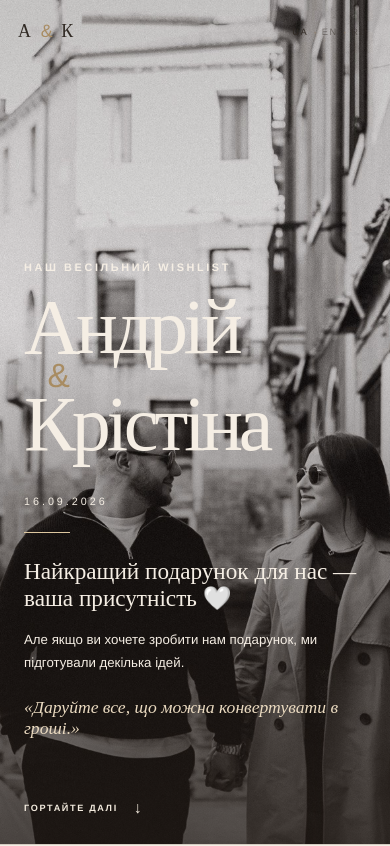
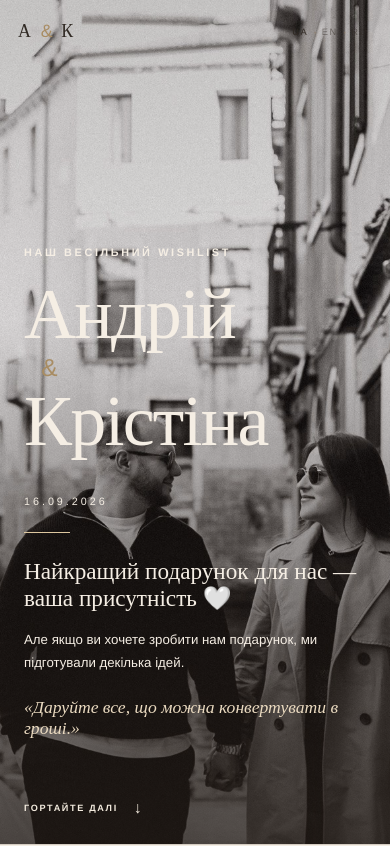
Before and after one commit to andriiriaboi/andrii-kristina-wedding-wishlist, a React (Vite) app: page / in a window 390 px wide. Shown: the top 846 px of the page. Built offline with nearby package versions, Linux system fonts and the light colour scheme.

Commit message:
add new symbol

```diff
--- a/src/styles/global.css
+++ b/src/styles/global.css
@@ -47,9 +47,9 @@ main { opacity: 1; transition: opacity 190ms ease; }
 .fallback-mark { position: absolute; z-index: 1; inset: 0; display: flex; align-items: center; justify-content: center; flex-direction: column; color: rgba(248,242,233,.68); font-family: var(--serif); font-size: clamp(5rem, 12vw, 11rem); font-weight: 400; line-height: .55; }
 .fallback-mark i { font-size: .35em; color: rgba(248,242,233,.92); }
 .hero-content { grid-column: 2; width: min(790px, 100%); align-self: center; padding: 120px clamp(36px, 8vw, 130px) 130px; text-align: center; }
-.hero-names { margin: clamp(24px, 4vh, 50px) 0 18px; font-family: var(--serif); font-size: clamp(4.5rem, 9vw, 9.7rem); font-weight: 400; letter-spacing: -.055em; line-height: .65; }
-.hero-names span { display: block; }
-.hero-names i { display: block; margin: .28em 0; color: var(--accent); font-size: .43em; font-weight: 400; }
+.hero-names { display: grid; justify-items: center; gap: clamp(10px, 1.8vh, 22px); margin: clamp(24px, 4vh, 50px) 0 18px; font-family: var(--serif); font-size: clamp(4.2rem, 7.4vw, 8.3rem); font-weight: 400; letter-spacing: -.025em; line-height: 1; }
+.hero-names span { display: block; line-height: .82; }
+.hero-names i { display: block; margin: 0; color: var(--accent); font-size: .34em; font-weight: 400; line-height: 1; }
 .hero-date { margin: 30px 0 0; font-size: .67rem; font-weight: 500; letter-spacing: .28em; }
 .hero-rule { width: 46px; height: 1px; margin: 30px auto; background: var(--accent); transform-origin: center; }
 .hero-lead { margin: 0 auto; max-width: 490px; font-family: var(--serif); font-size: clamp(1.45rem, 2.25vw, 2.05rem); line-height: 1.15; }
@@ -144,7 +144,7 @@ footer { display: grid; grid-template-columns: 1fr auto 1fr; align-items: end; p
   .hero { display: block; min-height: 100svh; color: #f5eee4; }
   .hero-visual { inset: 0; }.hero-visual::after { background: linear-gradient(0deg, rgba(34,27,22,.75), rgba(34,27,22,.1) 62%, rgba(34,27,22,.2)); }
   .hero-content { position: relative; z-index: 2; min-height: 100svh; display: flex; flex-direction: column; justify-content: flex-end; width: 100%; padding: 110px 24px 105px; }
-  .hero-names { font-size: clamp(4.8rem, 20vw, 8rem); }.hero-rule { background: #ddc79f; }.hero-quote { color: #eadac0; }.hero-sub { max-width: 570px; }
+  .hero-names { font-size: clamp(4.5rem, 18vw, 7.5rem); }.hero-rule { background: #ddc79f; }.hero-quote { color: #eadac0; }.hero-sub { max-width: 570px; }
   .scroll-indicator { color: #f4ecdf; }
   .gift--usd,.gift--usdt,.gift--usdc { grid-column: span 4; }
   .ranking { grid-template-columns: 1fr; }.ranking h2 { max-width: 750px; }
@@ -154,7 +154,7 @@ footer { display: grid; grid-template-columns: 1fr auto 1fr; align-items: end; p
 @media (max-width: 620px) {
   .header { height: 64px; padding-inline: 18px; }.header--scrolled { height: 56px; }.monogram { font-size: 1.12rem; }
   .languages button { padding: 8px 4px; font-size: .58rem; }
-  .hero-content { text-align: left; align-items: flex-start; }.hero-names { margin-top: 24px; line-height: .7; }.hero-names i { margin-left: .7em; }.hero-date { margin-top: 26px; }.hero-rule { margin: 25px 0; }.hero-lead,.hero-sub,.hero-quote { margin-left: 0; }.hero-quote { font-size: 1.1rem; }.scroll-indicator { left: 24px; right: auto; }
+  .hero-content { text-align: left; align-items: flex-start; }.hero-names { justify-items: start; gap: 12px; margin-top: 24px; }.hero-names i { margin-left: .7em; }.hero-date { margin-top: 26px; }.hero-rule { margin: 25px 0; }.hero-lead,.hero-sub,.hero-quote { margin-left: 0; }.hero-quote { font-size: 1.1rem; }.scroll-indicator { left: 24px; right: auto; }
   .marquee { padding-block: 16px; }
   .gift-section { padding-inline: 14px; }.gift-layout { display: block; }.gift-card { min-height: 420px; margin-bottom: 12px; padding: 27px 24px; }.gift-card:active { transform: scale(.98) !important; }
   .gift--eur { min-height: 550px; }.gift--eur .gift-symbol { top: 40%; right: 0; font-size: 19rem; }
```
Also changed, not shown: 4 other files (tests, documents, lock files or other folders).
